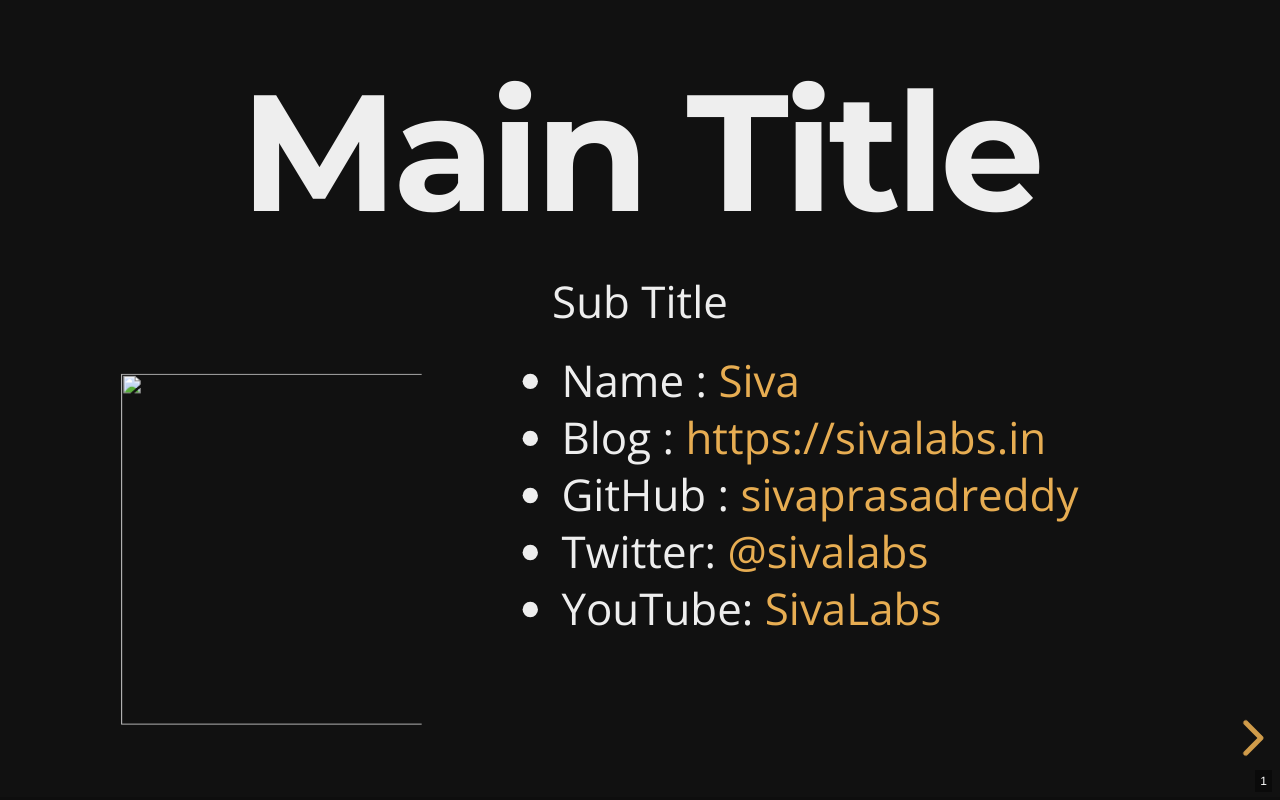
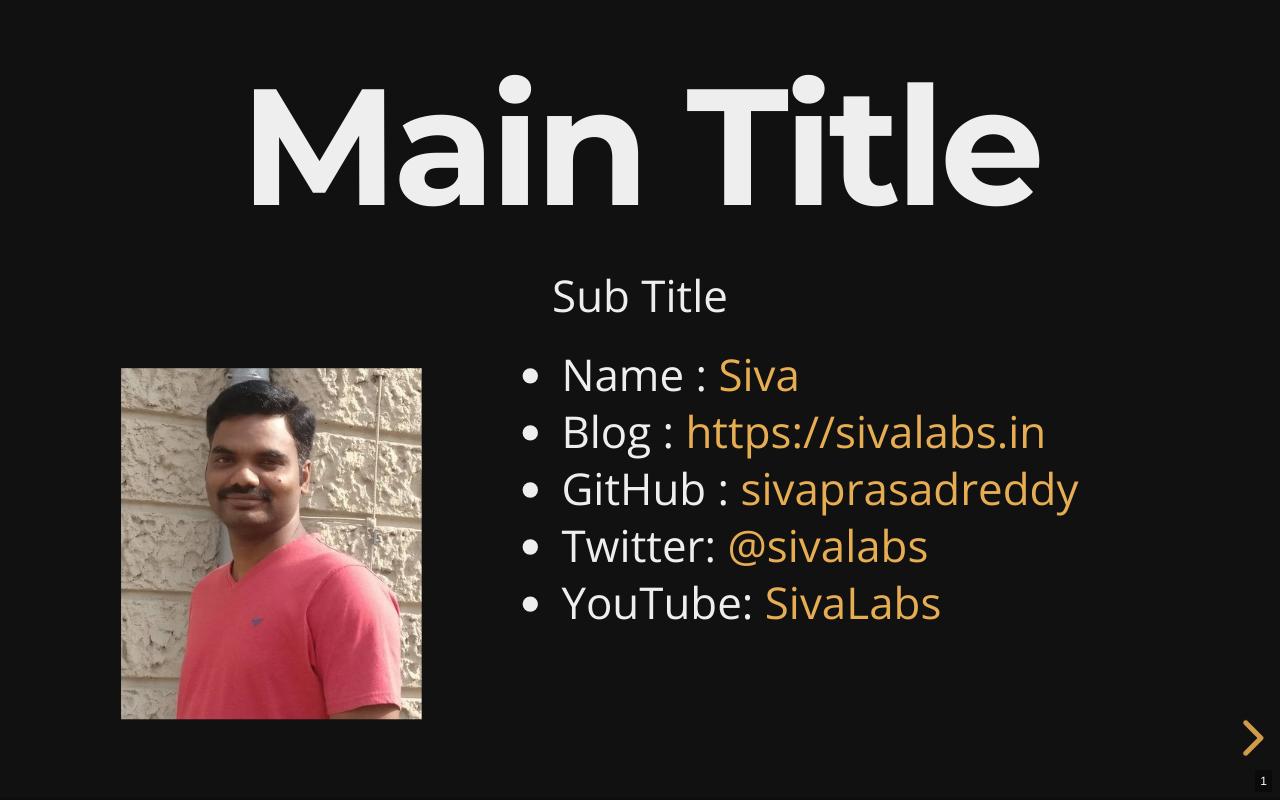
Before and after one commit to sivaprasadreddy/presentations, a plain HTML site: page content/template.html in a window 1280 px wide. Drawn offline with nearby package versions, Linux system fonts and the light colour scheme; the site is published under a folder, as on GitHub Pages, so addresses that start at the root find nothing.

Commit message:
Fix image path

```diff
--- a/content/template.html
+++ b/content/template.html
@@ -31,7 +31,7 @@
             <p>Sub Title</p>
             <div class="author">
                 <div class="author-image">
-                    <img data-src="/assets/images/siva-min.png" height="320" width="280">
+                    <img data-src="../assets/images/siva-min.png" height="320" width="280">
                 </div>
                 <div class="author-info">
                     <ul>
```
Also changed, not shown: content/quarkus.html (+1 -1 lines), content/spring-boot-logging.html (+1 -1 lines), content/springboot-config-props.html (+1 -1 lines), content/springboot-generation.html (+1 -1 lines).
